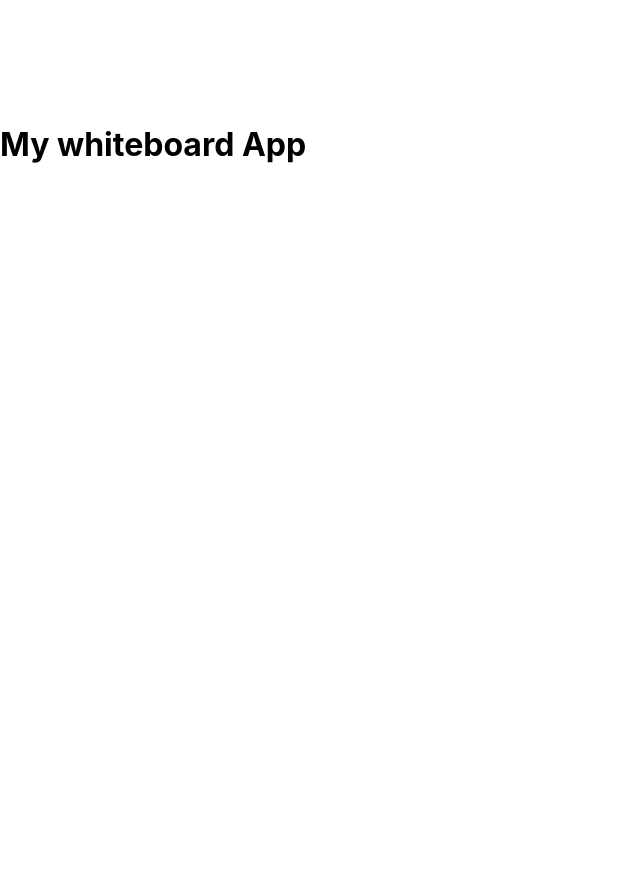
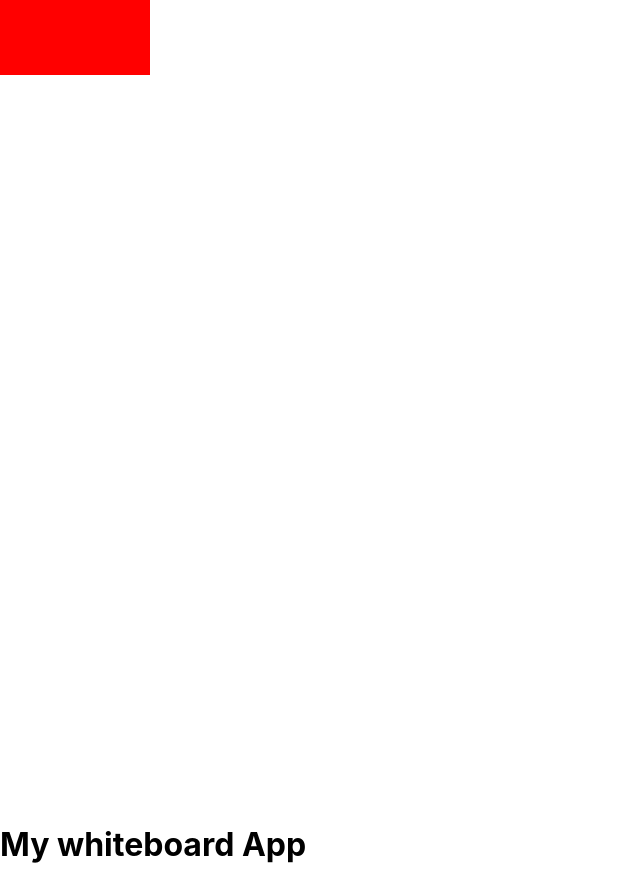
Before and after one commit to harshit2123/whiteboard, a React (Create React App) app: page / in a window 1280 px wide. Shown: the whole page, without its empty margins (0-640 px from the left). Before the commit the page ends 800 px from the top, so only its background shows below. Built offline with nearby package versions, Linux system fonts and the light colour scheme.

Commit message:
Added the Rough.js
Implemented use-effect hook and href(to avoid writing links) for loading of the canvas at screen time

```diff
--- a/package.json
+++ b/package.json
@@ -6,7 +6,8 @@
     "cra-template": "1.2.0",
     "react": "^19.0.0",
     "react-dom": "^19.0.0",
-    "react-scripts": "5.0.1"
+    "react-scripts": "5.0.1",
+    "roughjs": "^4.6.6"
   },
   "scripts": {
     "start": "react-scripts start",
--- a/src/App.js
+++ b/src/App.js
@@ -1,14 +1,23 @@
-// import logo from './logo.svg';
-// import './App.css';
-
 import { useEffect, useRef } from "react";
+import rough from "roughjs";
 
 function App() {
   const canvasRef = useRef();
-  useEffect(() => {}, []);
+  useEffect(() => {
+    const canvas = canvasRef.current;
+    canvas.width = window.innerWidth;
+    canvas.height = window.innerHeight;
+    const context = canvas.getContext("2d");
+
+    const roghCanvas = rough.canvas(canvas);
+    const generator = roghCanvas.generator;
+
+    context.fillStyle = "#FF0000";
+    context.fillRect(0, 0, 150, 75);
+  }, []);
   return (
     <div className="App">
-      <canvas width="100vw" height="100vh" />
+      <canvas ref={canvasRef} />
       <h1>My whiteboard App</h1>
     </div>
   );
```
Also changed, not shown: 1 other file (tests, documents, lock files or other folders).
